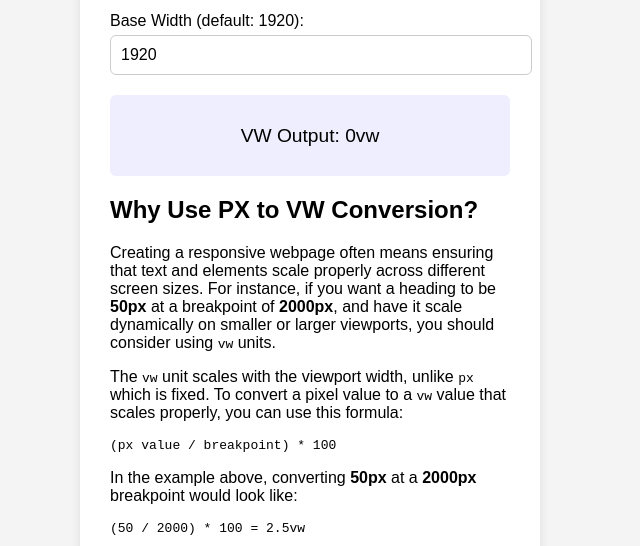
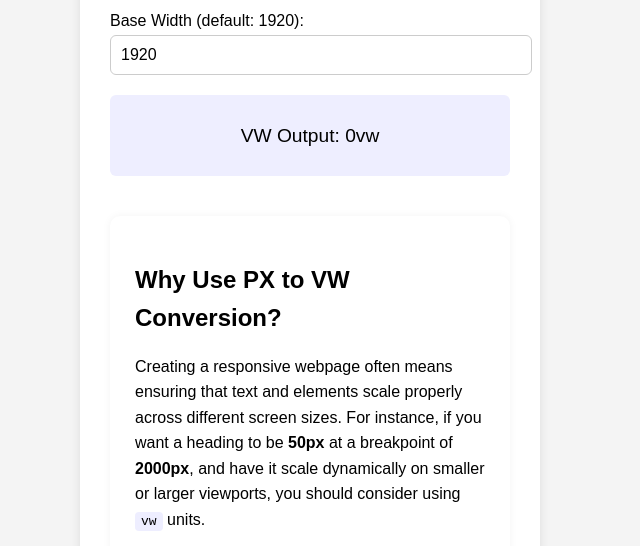
Before and after one commit to VekariyaRavindra/px-to-vw, a plain HTML site: page index.html in a window 1280 px wide. Shown: the part 202-748 px from the top of the page, without its empty margins (330-970 px from the left). Drawn offline with Linux system fonts and the light colour scheme.

Commit message:
Update style.css

```diff
--- a/style.css
+++ b/style.css
@@ -40,3 +40,36 @@ input {
   padding: 10px;
   border-radius: 6px;
 }
+.info-section {
+  margin-top: 40px;
+  background: #fff;
+  padding: 25px;
+  border-radius: 10px;
+  box-shadow: 0 0 8px rgba(0,0,0,0.05);
+  line-height: 1.6;
+}
+
+.info-section h2 {
+  font-size: 1.5rem;
+  margin-bottom: 15px;
+}
+
+.info-section p {
+  margin-bottom: 15px;
+}
+
+.info-section code {
+  background: #eef;
+  padding: 2px 6px;
+  border-radius: 4px;
+  font-family: monospace;
+}
+
+.info-section pre {
+  background: #f9f9f9;
+  padding: 10px;
+  overflow-x: auto;
+  border-left: 4px solid #8ac;
+  font-family: monospace;
+  margin: 15px 0;
+}
```
